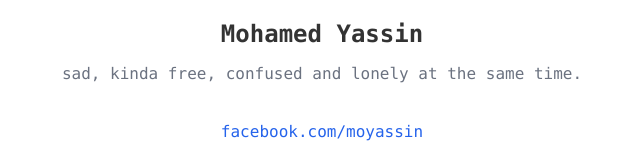
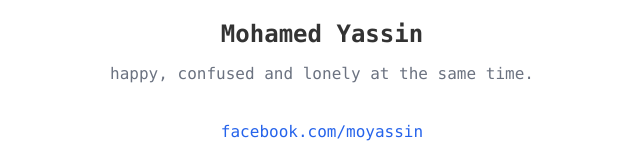
Before and after one commit to yassincodes/moyassin, a React (Vite) app: page / in a window 1280 px wide. Shown: the part 323-474 px from the top of the page, without its empty margins (318-958 px from the left). Built offline with nearby package versions, Linux system fonts and the light colour scheme.

Commit message:
Update Home.jsx

```diff
--- a/src/components/Home.jsx
+++ b/src/components/Home.jsx
@@ -13,7 +13,7 @@ function Home() {
             crossOrigin="anonymous"
           />
           <h1>Mohamed Yassin</h1>
-          <p>sad, kinda free, confused and lonely at the same time.</p>
+          <p>happy, confused and lonely at the same time.</p>
         </div>
 
         <div className="social-links">
```
